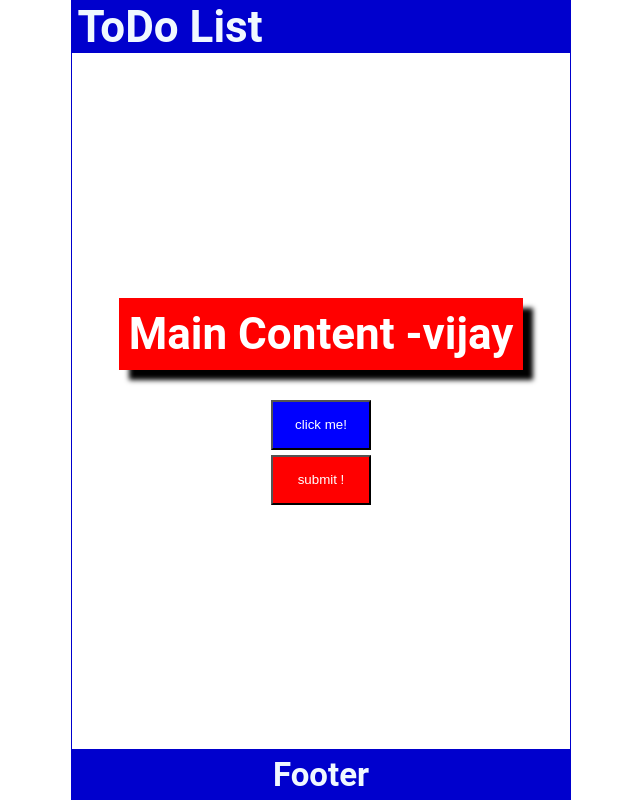
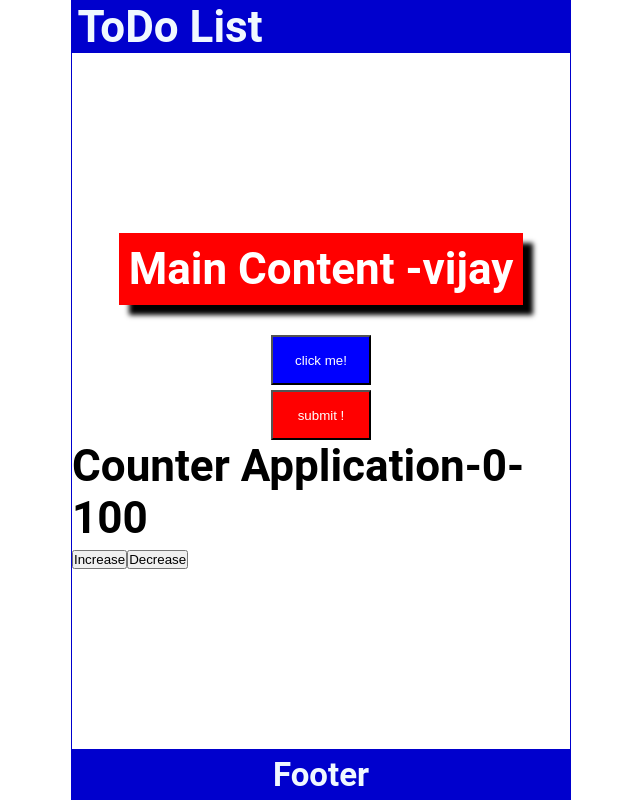
Before and after one commit to isagii11/Todo-list, a React (Vite) app: page / in a window 1280 px wide. Shown: the whole page, without its empty margins (319-959 px from the left). Built offline with nearby package versions, Linux system fonts and the light colour scheme.

Commit message:
second commit

```diff
--- a/src/App.jsx
+++ b/src/App.jsx
@@ -1,6 +1,7 @@
 import Header from "./component/Hearder"
 import Footer from"./component/Footer"
 import Content from "./component/Content"
+// import Counter from "./component/counter"
 
 function App() {
 
@@ -10,6 +11,7 @@ function App() {
     <div className='App'>
       <Header />
       <Content/>
+
       <Footer/>
 
     </div>
--- a/src/component/Content.jsx
+++ b/src/component/Content.jsx
@@ -1,5 +1,6 @@
 // import React from 'react'
 import styled from "styled-components"
+import Counter from "./counter"
 
 let contentstyle={
   backgroundColor: "red",
@@ -47,6 +48,7 @@ const Content = () => {
       <h1 style={contentstyle}>Main Content -{user}</h1>
       <Button onClick={print} >click me!</Button>
       <NewButton onClick={()=>{print1()}}> submit !</NewButton>
+      <Counter/>
     </main>
   )
 }
--- /dev/null
+++ b/src/component/Counter.jsx
@@ -0,0 +1,41 @@
+import { useState } from 'react'
+
+const Counter = () => {
+
+    // let count =0;
+
+    let [count,setcount]=useState(0)
+
+
+    let [sample,setSample] =useState(()=>{return returnState()})
+
+    function returnState(){
+        console.log(100);
+
+        return 100
+    }
+
+    function hincrease(){
+        // count +=1
+         setcount((prevcount)=>prevcount +1)
+        // console.log(count);
+
+    }
+
+    function hdecrease(){
+        // count -=1
+        setcount((prevcount)=>prevcount -1)
+        // console.log(count);
+
+    }
+
+  return (
+    <div>
+        <h1>Counter Application-{count}-{sample}</h1>
+        <button onClick={hincrease}>Increase</button>
+        <button onClick={hdecrease}>Decrease</button>
+    </div>
+  )
+}
+
+export default Counter
```
